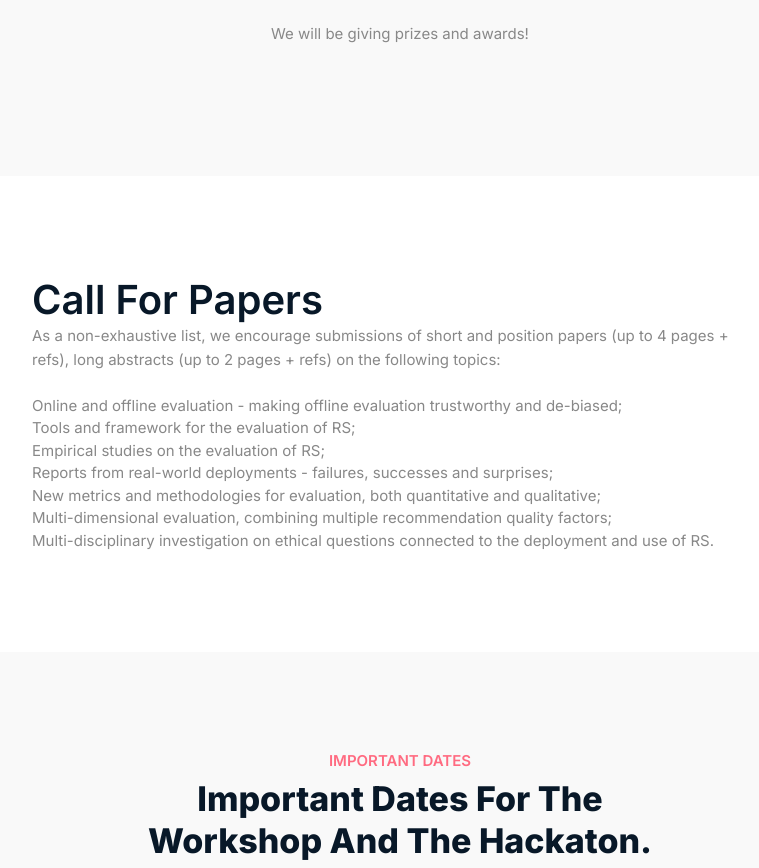
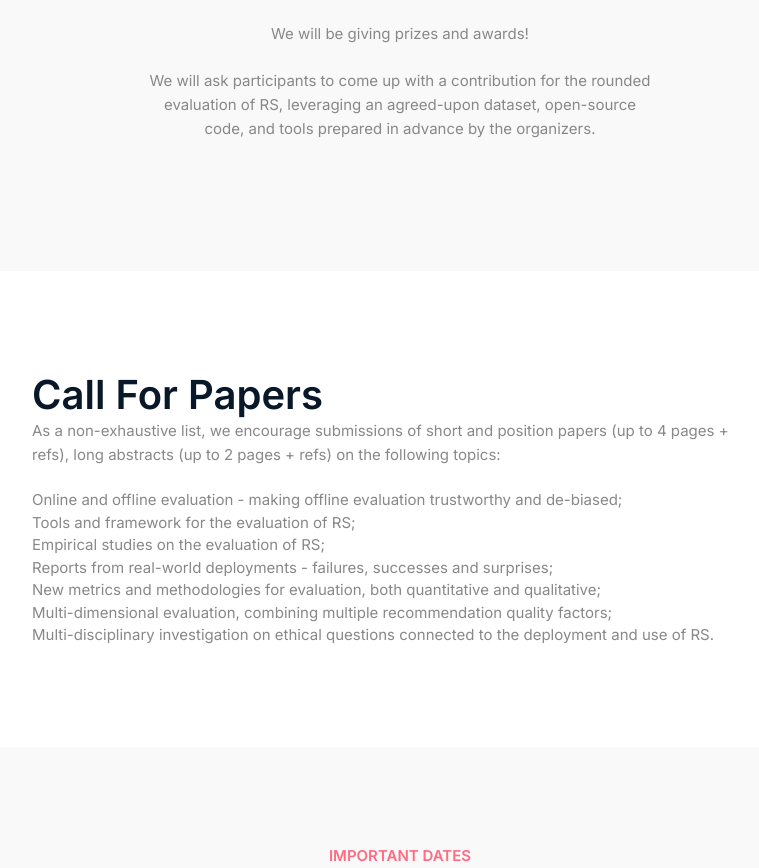
Before and after one commit to RecList/evalrs2023-kdd, a plain HTML site: page index.html in a window 1280 px wide. Shown: the part 1615-2483 px from the top of the page, without its empty margins (240-999 px from the left). Drawn offline with Linux system fonts and the light colour scheme.

Commit message:
fix text

```diff
--- a/index.html
+++ b/index.html
@@ -161,6 +161,12 @@
                         well-rounded.
                     </h2>
                     <p class="wow fadeInUp" data-wow-delay=".6s">We will be giving prizes and awards!</p>
+                    <br>
+                    <p class="wow fadeInUp" data-wow-delay=".6s">
+                        We will ask participants to come up with a contribution for the rounded evaluation of RS,
+                        leveraging an agreed-upon dataset, open-source code, and tools prepared in advance by the organizers.
+                    </p>
+
                 </div>
             </div>
         </div>
```
